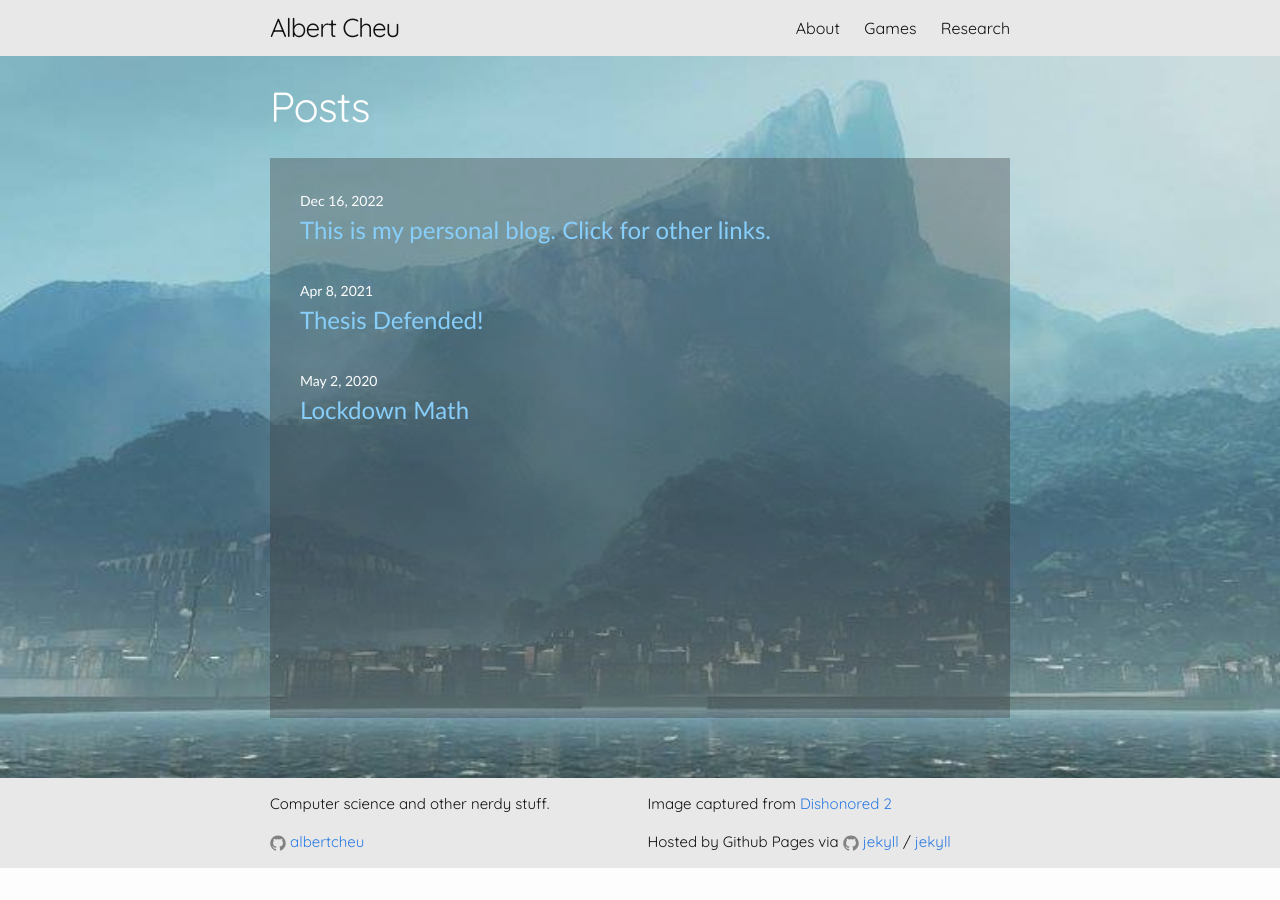
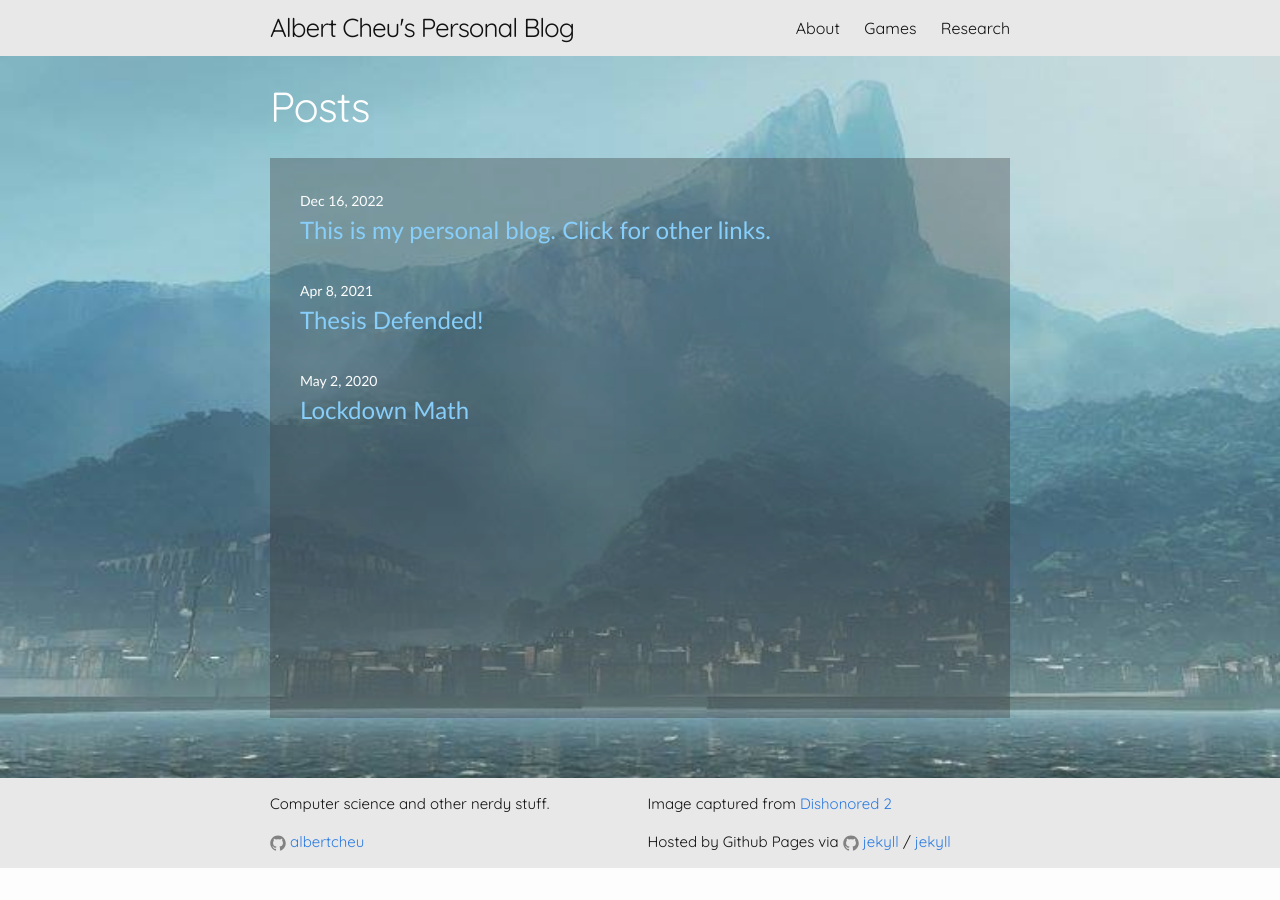
Before and after one commit to albertcheu/albertcheu.github.io, a Jekyll site: the page built from index.html, in a window 1280 px wide. Built offline with Jekyll 4.4.1, drawn with Linux system fonts in a browser that asks for light colours.

Commit message:
hopefully title is updated

```diff
--- a/_config.yml
+++ b/_config.yml
@@ -6,7 +6,7 @@
 # 'jekyll serve'. If you change this file, please restart the server process.
 
 # Site settings
-title: Albert Cheu
+title: Albert Cheu's Personal Blog
 email: albert.cheu@gmail.com
 description: > # this means to ignore newlines until "baseurl:
   Computer science and other nerdy stuff.
```
